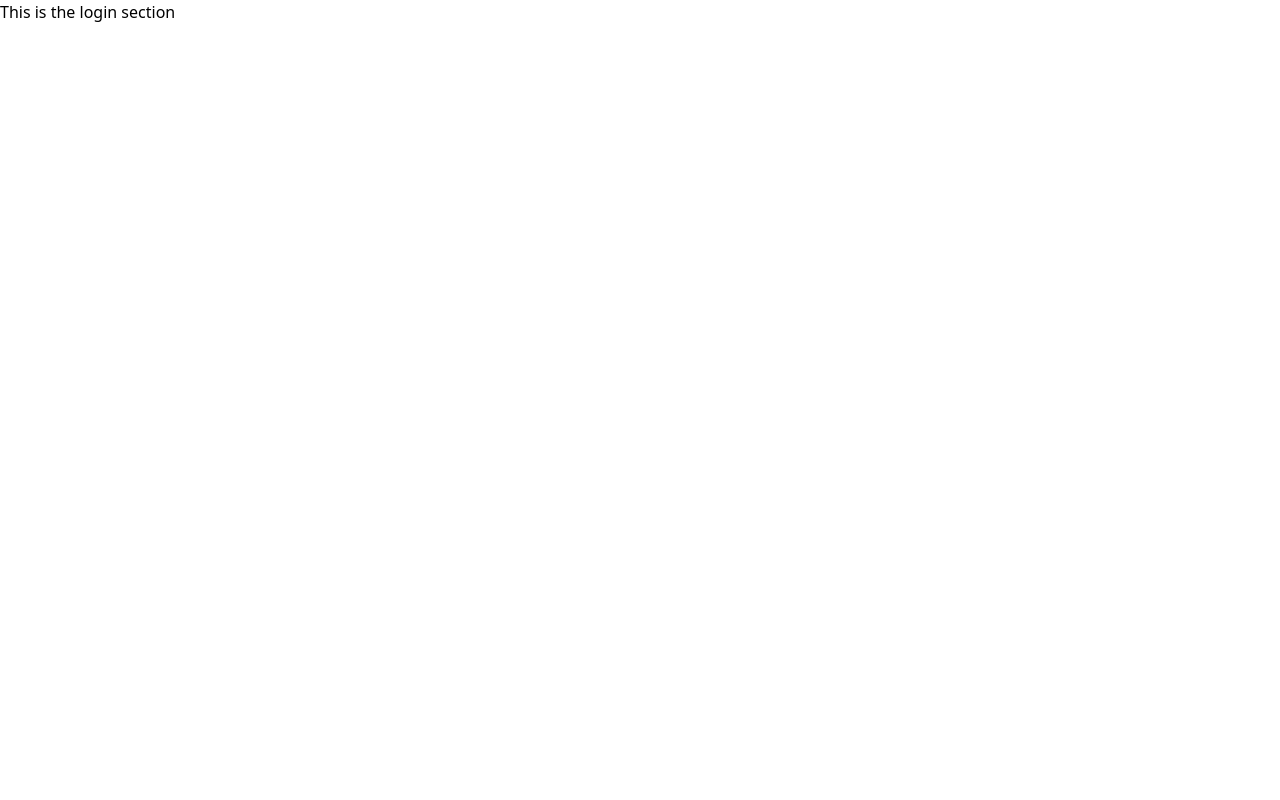
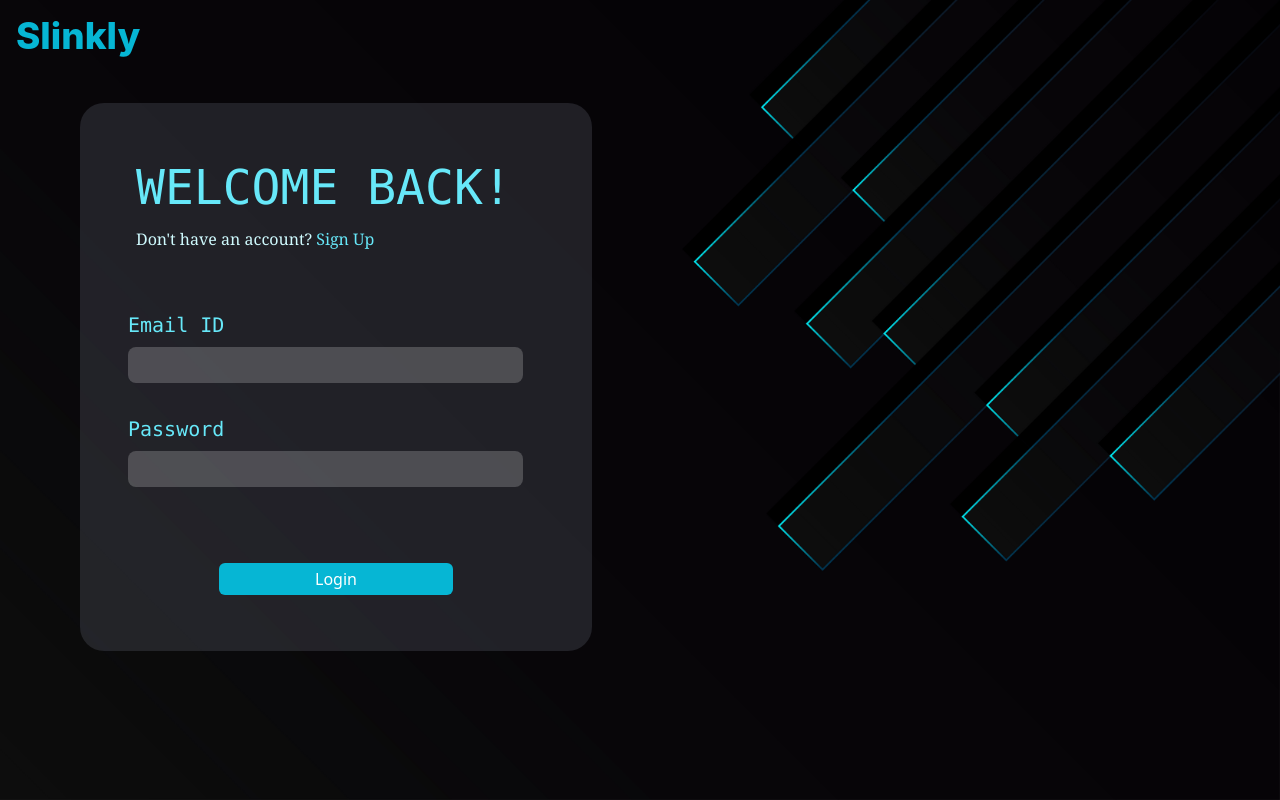
Before and after one commit to Parth-Sinha/URL-Shortner, a React (Create React App) app in the folder client/: page /login in a window 1280 px wide. Built offline with nearby package versions, Linux system fonts and the light colour scheme.

Commit message:
Added login and signup page

```diff
--- a/client/src/components/Verification/UserLogin.js
+++ b/client/src/components/Verification/UserLogin.js
@@ -1,10 +1,57 @@
 import React from 'react'
+import { useNavigate } from 'react-router-dom'
+import { Form } from 'react-router-dom'
 
 function UserLogin() {
+  const navigate = useNavigate()
+
+  const handleRegisterClick = () => {
+    navigate('/register')
+  }
+
+
+  const handleLoginClick = () => {
+    navigate('/login')
+  }
+
+  const handleLogoClick = () => {
+    navigate('/')
+  }
   return (
     <div>
-      This is the login section
+      <div className="bg-[url('../src/images/background.jpg')] min-h-screen bg-cover flex flex-col">
+        <div className="w-full justify-center items-center inline-flex mt-2 flex-col">
+          <div className="grow shrink basis-0 self-stretch justify-between items-center inline-flex ml-4">
+            <div className="text-center text-cyan-500 text-[2.307rem] font-extrabold font-['Inter'] hover:cursor-pointer" onClick={handleLogoClick}>Slinkly</div>
+          </div>
+        </div>
+        <div className="bg-gray-500 bg-opacity-25 rounded-3xl w-[80%] sm:w-[40%] ml-20 mt-10 mb-10 p-14 pr-9 pl-9 flex-initial">
+          <div className="m-1 ml-5">
+            <h3 className="text-cyan-300 font-mono text-5xl " >WELCOME BACK!</h3>
+            <div className="mt-4">
+              <span className="text-cyan-100 font-serif text-md">
+                Don't have an account?
+                <button onClick={handleRegisterClick} className="text-cyan-300 ml-1"> Sign Up </button>
+              </span>
+            </div>
+          </div>
+          <div>
+            <form action=''>
+              <div className="p-3 mt-[3rem]">
+                <span className="text-cyan-300 text-xl font-mono">Email ID</span>
+                <div className=" mt-2 mr-0"><input type='text' className="bg-white/20 text-cyan-100 text-base font-light px-2 font-['Inter'] leading-7 rounded-lg w-[95%] h-9"></input></div>
+              </div>
+              <div className="p-3 mt-2">
+                <span className="text-cyan-300 text-xl font-mono">Password</span>
+                <div className=" mt-2 mr-0"><input type='password' className="bg-white/20 text-cyan-100 text-base font-light px-2 font-['Inter'] leading-7 rounded-lg w-[95%] h-9"></input></div>
+              </div>
+              <button className="text-white bg-cyan-500 py-1 px-[6rem] rounded-md align-middle block mx-auto mt-[4rem]"> Login </button>
+            </form>
+          </div>
+        </div>
+      </div>
     </div>
+
   )
 }
 
--- a/client/src/components/Verification/UserRegister.js
+++ b/client/src/components/Verification/UserRegister.js
@@ -1,9 +1,58 @@
 import React from 'react'
+import { useNavigate } from 'react-router-dom'
 
 const UserRegister = () => {
+  const navigate = useNavigate()
+
+  const handleRegisterClick = () => {
+    navigate('/register')
+  }
+
+
+  const handleLoginClick = () => {
+    navigate('/login')
+  }
+
+  const handleLogoClick = () => {
+    navigate('/')
+  }
   return (
     <div>
-      This is the Register page
+      <div className="bg-[url('../src/images/background.jpg')] min-h-screen bg-cover flex flex-col">
+        <div className="w-full justify-center items-center inline-flex mt-2 flex-col">
+          <div className="grow shrink basis-0 self-stretch justify-between items-center inline-flex ml-4">
+            <div className="text-center text-cyan-500 text-[2.307rem] font-extrabold font-['Inter'] hover:cursor-pointer" onClick={handleLogoClick}>Slinkly</div>
+          </div>
+        </div>
+        <div className="bg-gray-500 bg-opacity-25 rounded-3xl w-[80%] sm:w-[40%] ml-20 mt-10 mb-10 p-14 pr-9 pl-9 flex-initial">
+          <div className="m-1 ml-5">
+            <h3 className="text-cyan-300 font-mono text-5xl " >WELCOME!</h3>
+            <div className="mt-4">
+              <span className="text-cyan-100 font-serif text-md">
+                Already have an account?
+                <button onClick={handleLoginClick} className="text-cyan-300 ml-1"> Login </button>
+              </span>
+            </div>
+          </div>
+          <div>
+            <form action=''>
+              <div className="p-3 mt-[3rem]">
+                <span className="text-cyan-300 text-xl font-mono">Full Name</span>
+                <div className=" mt-2 mr-0"><input type='text' className="bg-white/20 text-cyan-100 text-base font-light px-2 font-['Inter'] leading-7 rounded-lg w-[95%] h-9"></input></div>
+              </div>
+              <div className="p-3 mt-2">
+                <span className="text-cyan-300 text-xl font-mono">Email ID</span>
+                <div className=" mt-2 mr-0"><input type='text' className="bg-white/20 text-cyan-100 text-base font-light px-2 font-['Inter'] leading-7 rounded-lg w-[95%] h-9"></input></div>
+              </div>
+              <div className="p-3 mt-2">
+                <span className="text-cyan-300 text-xl font-mono">Password</span>
+                <div className=" mt-2 mr-0"><input type='password' className="bg-white/20 text-cyan-100 text-base font-light px-2 font-['Inter'] leading-7 rounded-lg w-[95%] h-9"></input></div>
+              </div>
+              <button className="text-white bg-cyan-500 py-1 px-[6rem] rounded-md align-middle block mx-auto mt-[4rem]"> Sign Up </button>
+            </form>
+          </div>
+        </div>
+      </div>
     </div>
   )
 }
```
